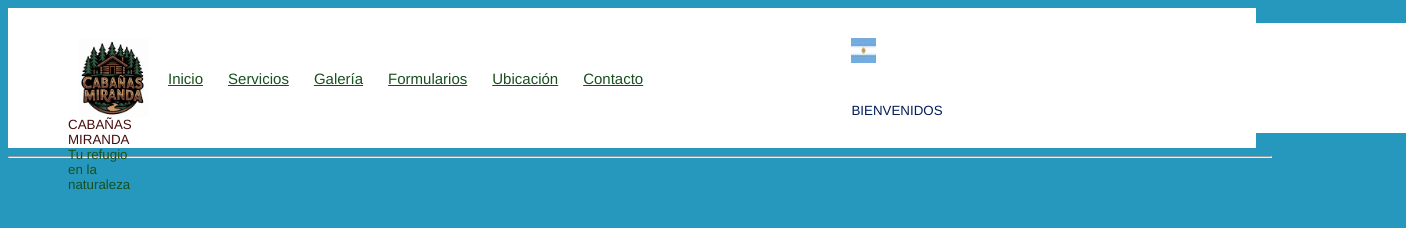
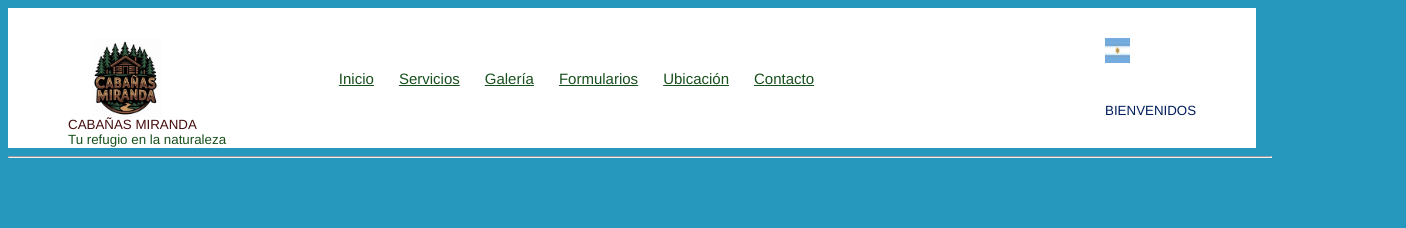
Before and after one commit to Emmi-32/Trabajo-Practico-Integrador, a plain HTML site: page Pagina2.html in a window 1280 px wide. Shown: the whole page, 1406 px wide, since content can reach past the window. Drawn offline with Linux system fonts and the light colour scheme.

Commit message:
Update style.css

```diff
--- a/style.css
+++ b/style.css
@@ -3,12 +3,14 @@
          margin: 20 px;
          font-family: 'Arial', sans-serif;
     }
+
     .logo {
       display: flex;
       flex-direction: column;
       color: rgb(70, 13, 13);
       font-family: 'Franklin Gothic Medium', 'Arial Narrow', Arial, sans-serif;
     }
+
     .logo img{
       padding-left: 15%;
     }
@@ -18,7 +20,6 @@
       justify-content: space-between;
       padding: 15px 30px;  /* establece 15px arriba/abajo y 30px a izquierda/derecha.*/
       background-color: #fff;
-
     }
 
     nav {
@@ -43,13 +44,8 @@
       flex-direction: column;
       color: hsl(221, 98%, 18%);
       font-family: 'Franklin Gothic Medium', 'Arial Narrow', Arial, sans-serif;
-
     }
 
-    .bandera img{
-      padding-right: 500px;
-
-    }
     p{
       color: #fff;
        font-family:'Courier New', Courier, monospace
@@ -76,8 +72,8 @@
 
     .centrado{
       text-align: center;
+    }
 
-    }
     fieldset {
       width: 400px;
       height: 550px;
@@ -105,7 +101,6 @@
       display: block;
       color: #1b5e20;
       font-weight: bold;
-
     }
 
     div.estilo1{
```
